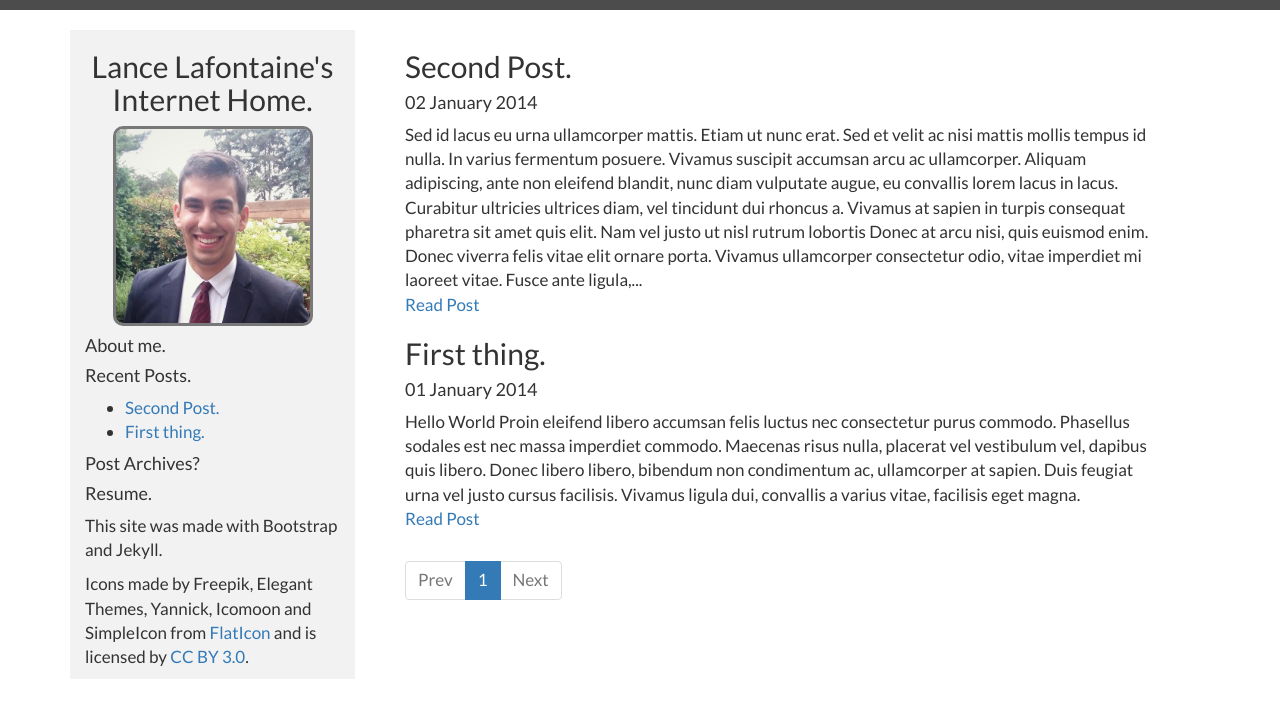
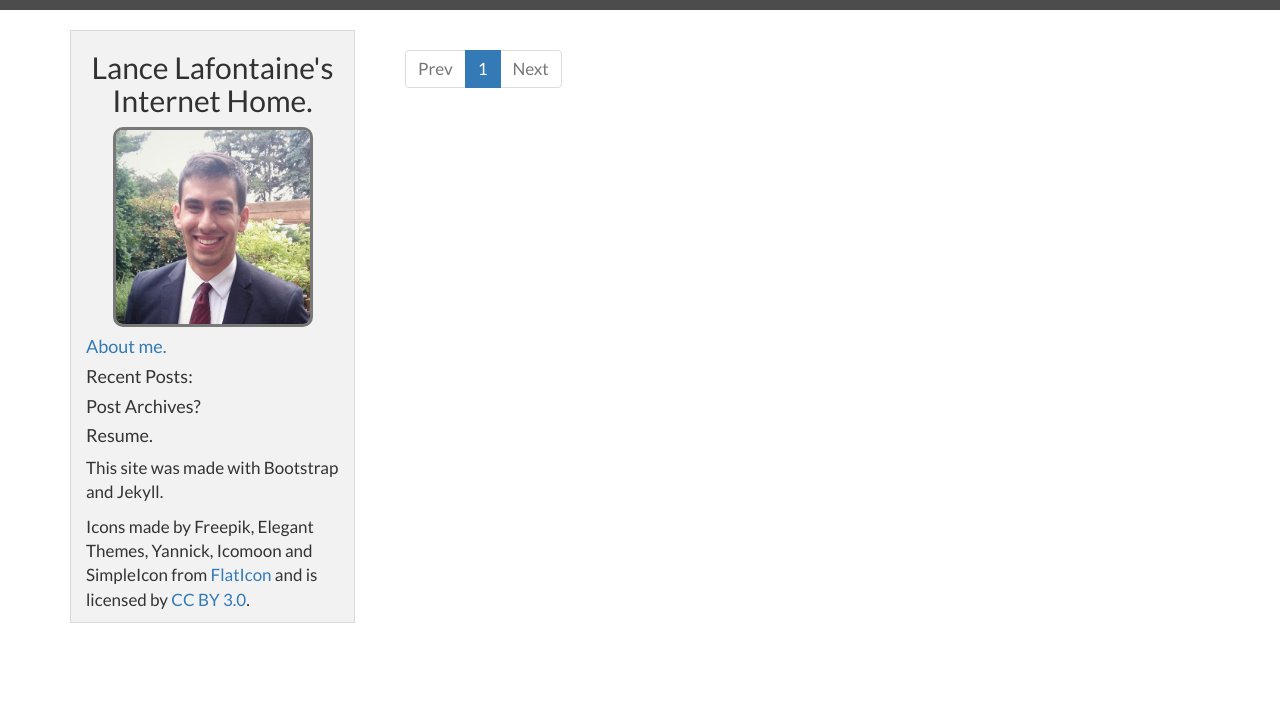
Before and after one commit to lancelafontaine/lancelafontaine.github.io, a Jekyll site: the page built from index.html, in a window 1280 px wide. Shown: the top 718 px of the page. Built offline with Jekyll 4.4.1, drawn with Linux system fonts in a browser that asks for light colours; nearby versions of some CDN libraries; Markdown is read by kramdown in place of the engine named in the settings; the list of posts is cut into pages by our own code.

Commit message:
Deleted dummy posts, applied border to sidebar, ..
tested to see with the /about/index.html link works. It does.

```diff
--- a/_includes/sidebar.html
+++ b/_includes/sidebar.html
@@ -1,12 +1,10 @@
-<h2 class="sidebarheader">Lance Lafontaine's Internet Home.</h2>
+<h2 class="sidebarheader"> <a href="/index.html">Lance Lafontaine's Internet Home.</a></h2>
 <div class="sidebarimg">
-  <img src="/img/gravatarpic.jpeg" alt="Headshot Picture.">
+	<a href="/index.html"><img src="/img/gravatarpic.jpeg" alt="Headshot Picture."></a>
 </div>
 
-<h4>About me.</h4>
-<h4>Recent Posts.</h4>
-
-
+<h4><a href="/about/index.html">About me.</a></h4>
+<h4>Recent Posts:</h4>
 <ul>
   {% for post in site.posts limit: 5 %}
     <li><a href="{{ post.url }}">{{ post.title }}</a></li>
--- a/_posts/2014-01-01-first-thing.md
+++ /dev/null
@@ -1,10 +0,0 @@
----
-title: First thing.
-layout: posts
----
-
-# Hello World
-
-Proin eleifend libero accumsan felis luctus nec consectetur purus commodo. Phasellus sodales est nec massa imperdiet commodo. Maecenas risus nulla, placerat vel vestibulum vel, dapibus quis libero.
-
-Donec libero libero, bibendum non condimentum ac, ullamcorper at sapien. Duis feugiat urna vel justo cursus facilisis. Vivamus ligula dui, convallis a varius vitae, facilisis eget magna.
--- a/_posts/2014-01-02-second-thing.md
+++ /dev/null
@@ -1,10 +0,0 @@
----
-title: Second Post.
-layout: posts
----
-
-Sed id lacus eu urna ullamcorper mattis. Etiam ut nunc erat. Sed et velit ac nisi mattis mollis tempus id nulla. In varius fermentum posuere. Vivamus suscipit accumsan arcu ac ullamcorper. Aliquam adipiscing, ante non eleifend blandit, nunc diam vulputate augue, eu convallis lorem lacus in lacus. Curabitur ultricies ultrices diam, vel tincidunt dui rhoncus a. Vivamus at sapien in turpis consequat pharetra sit amet quis elit.
-
-## Nam vel justo ut nisl rutrum lobortis
-
-Donec at arcu nisi, quis euismod enim. Donec viverra felis vitae elit ornare porta. Vivamus ullamcorper consectetur odio, vitae imperdiet mi laoreet vitae. Fusce ante ligula, cursus eget volutpat vel, pretium eget tellus.
--- /dev/null
+++ b/about/index.html
@@ -0,0 +1 @@
+Hello! This is the about page.
--- a/css/stylesheet.css
+++ b/css/stylesheet.css
@@ -15,6 +15,7 @@ body {
 }
 
 .sidebar {
+  border: 1px solid rgba(0,0,0,0.1);
   background: rgba(0,0,0,0.05);
   position: fixed;
   padding-bottom: 10px;
@@ -23,6 +24,11 @@ body {
 
 .sidebarheader {
   text-align: center;
+}
+
+.sidebarheader a{
+  text-decoration: none;
+  color: rgba(0,0,0,0.8);
 }
 
 .sidebarimg {
```
Also changed, not shown: 6 other files.
